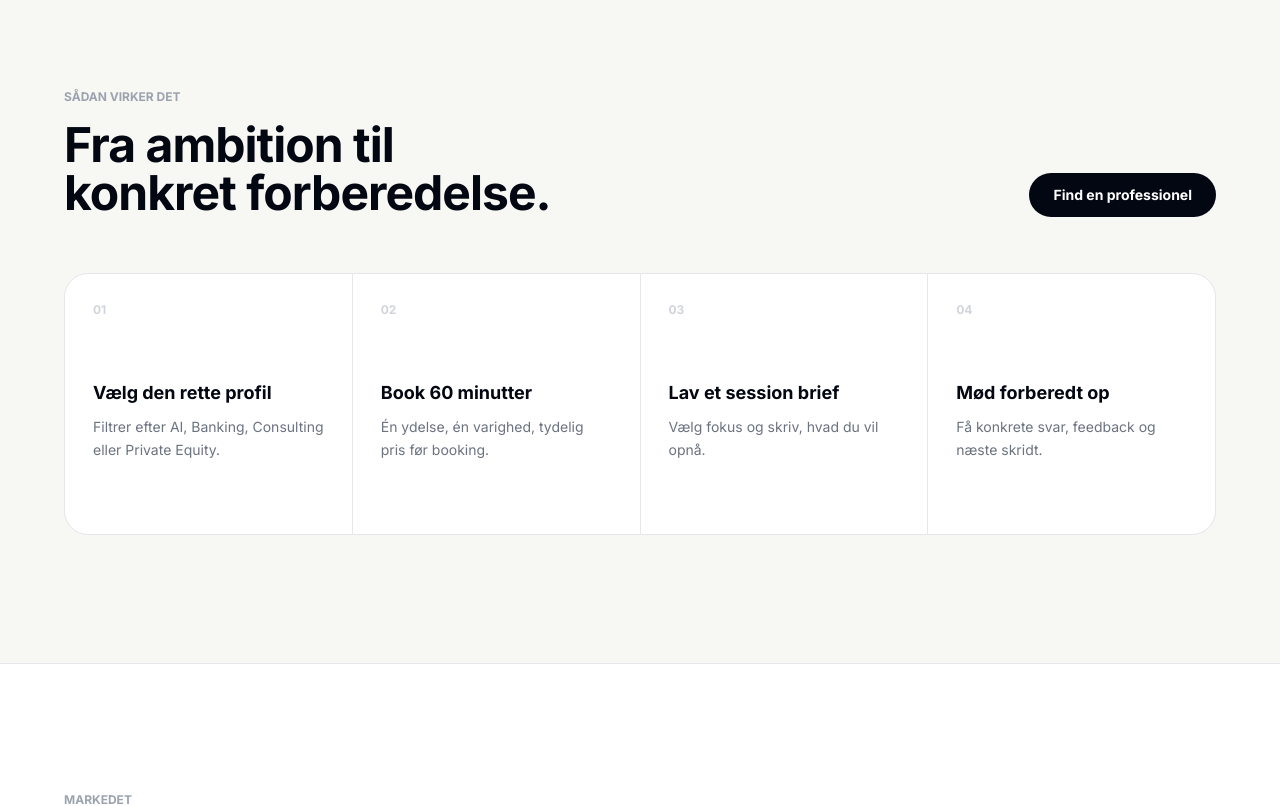
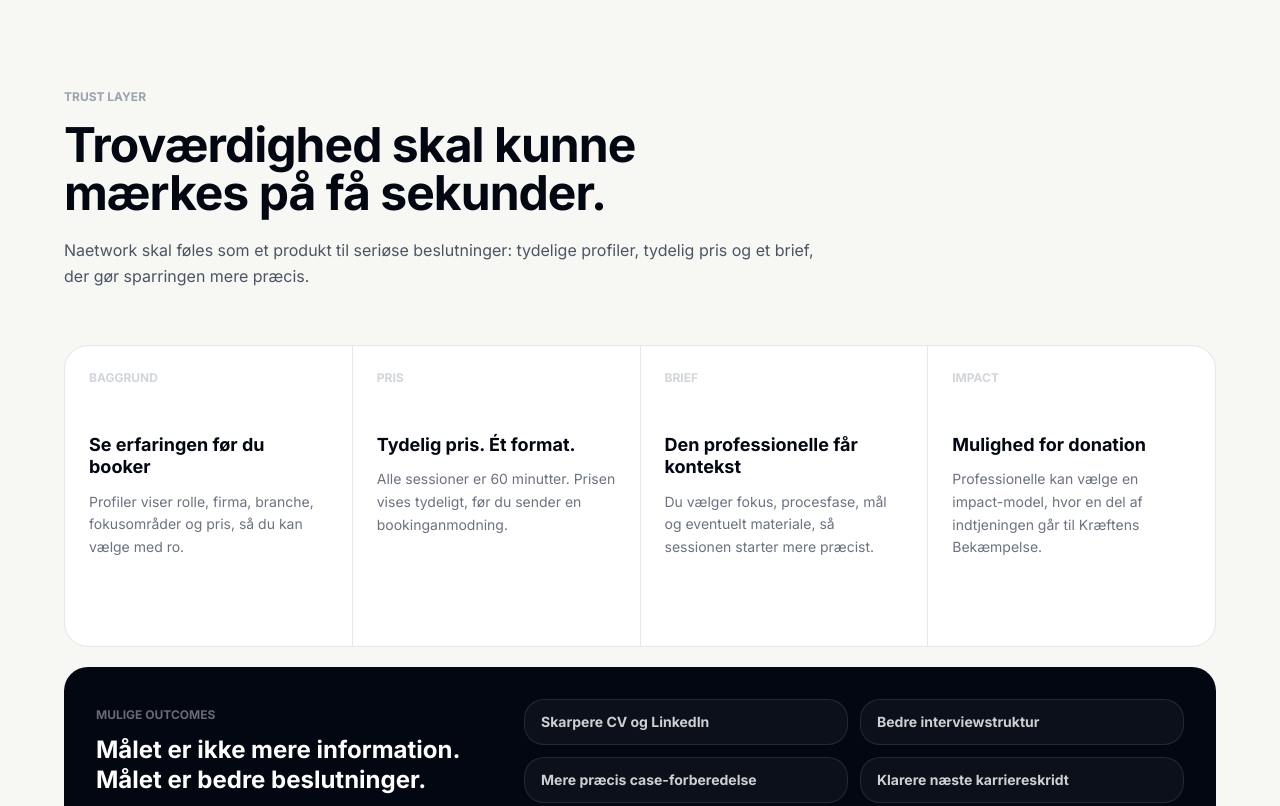
Before and after one commit to mikkelstreet-png/Naetwork, a Next.js app: page / in a window 1280 px wide. Shown: the part 1860-2666 px from the top of the page. Built offline with nearby package versions, Linux system fonts and the light colour scheme; no server answers.

Commit message:
Add homepage trust and outcome layer

```diff
--- a/components/HomeContent.tsx
+++ b/components/HomeContent.tsx
@@ -74,6 +74,36 @@ export function HomeContent() {
   ];
 
   const focusAreas = ['CV / LinkedIn', 'Interview Prep', 'Case Prep', 'Banking Technicals', 'Consulting Cases', 'PE / Investment Case', 'AI Career Strategy', 'Career Direction'];
+
+  const trustSignals = [
+    {
+      label: isDa ? 'Baggrund' : 'Background',
+      title: isDa ? 'Se erfaringen før du booker' : 'See the background before booking',
+      body: isDa ? 'Profiler viser rolle, firma, branche, fokusområder og pris, så du kan vælge med ro.' : 'Profiles show role, company, field, focus areas and price so you can choose with confidence.',
+    },
+    {
+      label: isDa ? 'Pris' : 'Price',
+      title: isDa ? 'Tydelig pris. Ét format.' : 'Clear price. One format.',
+      body: isDa ? 'Alle sessioner er 60 minutter. Prisen vises tydeligt, før du sender en bookinganmodning.' : 'All sessions are 60 minutes. The price is shown clearly before you send a booking request.',
+    },
+    {
+      label: isDa ? 'Brief' : 'Brief',
+      title: isDa ? 'Den professionelle får kontekst' : 'The professional gets context',
+      body: isDa ? 'Du vælger fokus, procesfase, mål og eventuelt materiale, så sessionen starter mere præcist.' : 'You choose focus, process stage, goal and optional material, so the session starts with sharper context.',
+    },
+    {
+      label: 'Impact',
+      title: isDa ? 'Mulighed for donation' : 'Optional donation model',
+      body: isDa ? 'Professionelle kan vælge en impact-model, hvor en del af indtjeningen går til Kræftens Bekæmpelse.' : 'Professionals can choose an impact model where part of the earnings goes to the Danish Cancer Society.',
+    },
+  ];
+
+  const outcomes = [
+    isDa ? 'Skarpere CV og LinkedIn' : 'Sharper CV and LinkedIn',
+    isDa ? 'Bedre interviewstruktur' : 'Better interview structure',
+    isDa ? 'Mere præcis case-forberedelse' : 'More precise case preparation',
+    isDa ? 'Klarere næste karriereskridt' : 'Clearer next career move',
+  ];
 
   return (
     <>
@@ -184,7 +214,51 @@ export function HomeContent() {
         </div>
       </section>
 
-      <section id="how-it-works" className="border-y border-gray-200 bg-[#f7f7f4] px-5 py-24 sm:px-8 md:py-32">
+      <section id="trust" className="border-y border-gray-200 bg-[#f7f7f4] px-5 py-24 sm:px-8 md:py-32">
+        <div className="mx-auto max-w-6xl">
+          <div className="mb-14 max-w-3xl">
+            <p className="mb-4 text-xs font-bold uppercase text-gray-400">Trust layer</p>
+            <h2 className="text-4xl font-black leading-tight tracking-tight text-gray-950 text-balance md:text-5xl">
+              {isDa ? 'Troværdighed skal kunne mærkes på få sekunder.' : 'Credibility should be visible in seconds.'}
+            </h2>
+            <p className="mt-5 text-base leading-relaxed text-gray-600">
+              {isDa
+                ? 'Naetwork skal føles som et produkt til seriøse beslutninger: tydelige profiler, tydelig pris og et brief, der gør sparringen mere præcis.'
+                : 'Naetwork should feel like a product for serious decisions: clear profiles, clear pricing and a brief that makes guidance more precise.'}
+            </p>
+          </div>
+
+          <div className="grid gap-px overflow-hidden rounded-3xl border border-gray-200 bg-gray-200 md:grid-cols-4">
+            {trustSignals.map((item) => (
+              <article key={item.title} className="bg-white p-6 md:min-h-[300px]">
+                <p className="text-xs font-black uppercase text-gray-300">{item.label}</p>
+                <h3 className="mt-12 text-lg font-black leading-tight text-gray-950">{item.title}</h3>
+                <p className="mt-3 text-sm leading-relaxed text-gray-500">{item.body}</p>
+              </article>
+            ))}
+          </div>
+
+          <div className="mt-5 rounded-3xl bg-gray-950 p-6 text-white md:p-8">
+            <div className="grid gap-8 md:grid-cols-[0.75fr_1.25fr] md:items-center">
+              <div>
+                <p className="text-xs font-bold uppercase text-white/40">{isDa ? 'Mulige outcomes' : 'Possible outcomes'}</p>
+                <p className="mt-3 text-2xl font-black leading-tight text-white">
+                  {isDa ? 'Målet er ikke mere information. Målet er bedre beslutninger.' : 'The goal is not more information. The goal is better decisions.'}
+                </p>
+              </div>
+              <div className="grid gap-3 sm:grid-cols-2">
+                {outcomes.map((outcome) => (
+                  <div key={outcome} className="rounded-2xl border border-white/10 bg-white/[0.04] px-4 py-3 text-sm font-bold text-white/80">
+                    {outcome}
+                  </div>
+                ))}
+              </div>
+            </div>
+          </div>
+        </div>
+      </section>
+
+      <section id="how-it-works" className="border-y border-gray-200 bg-white px-5 py-24 sm:px-8 md:py-32">
         <div className="mx-auto max-w-6xl">
           <div className="mb-14 flex flex-col gap-4 md:flex-row md:items-end md:justify-between">
             <div>
@@ -200,7 +274,7 @@ export function HomeContent() {
 
           <div className="grid gap-px overflow-hidden rounded-3xl border border-gray-200 bg-gray-200 md:grid-cols-4">
             {productSteps.map((step) => (
-              <div key={step.number} className="bg-white p-6 md:min-h-[260px] md:p-7">
+              <div key={step.number} className="bg-[#f7f7f4] p-6 md:min-h-[260px] md:p-7">
                 <p className="text-xs font-black text-gray-300">{step.number}</p>
                 <h3 className="mt-12 text-lg font-black leading-tight text-gray-950 md:mt-16">{step.title}</h3>
                 <p className="mt-3 text-sm leading-relaxed text-gray-500">{step.body}</p>
```
